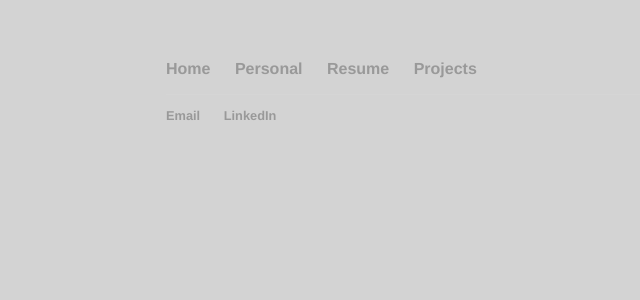
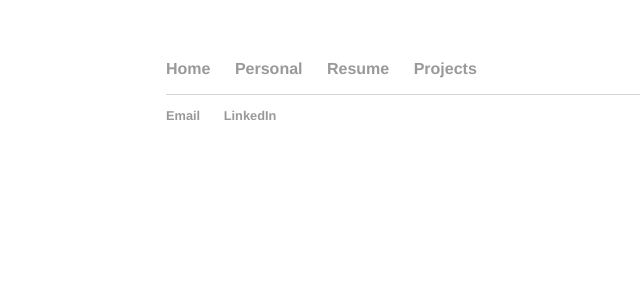
Before and after one commit to mraches/mraches.github.io, a Jekyll site: the page built from resume/index.html, in a window 1280 px wide. Shown: the top 300 px of the page, without its empty margins (26-666 px from the left). Built offline with Jekyll 4.4.1, drawn with Linux system fonts in a browser that asks for light colours.

Commit message:
Update main.css

```diff
--- a/css/main.css
+++ b/css/main.css
@@ -1,7 +1,7 @@
 body {
     margin: 60px auto;
     width: 70%;
-    background-color: lightgrey;
+    background-img: "backgroundyellow.png"
 }
 nav ul, footer ul {
     font-family:'Helvetica', 'Arial', 'Sans-Serif';
```
